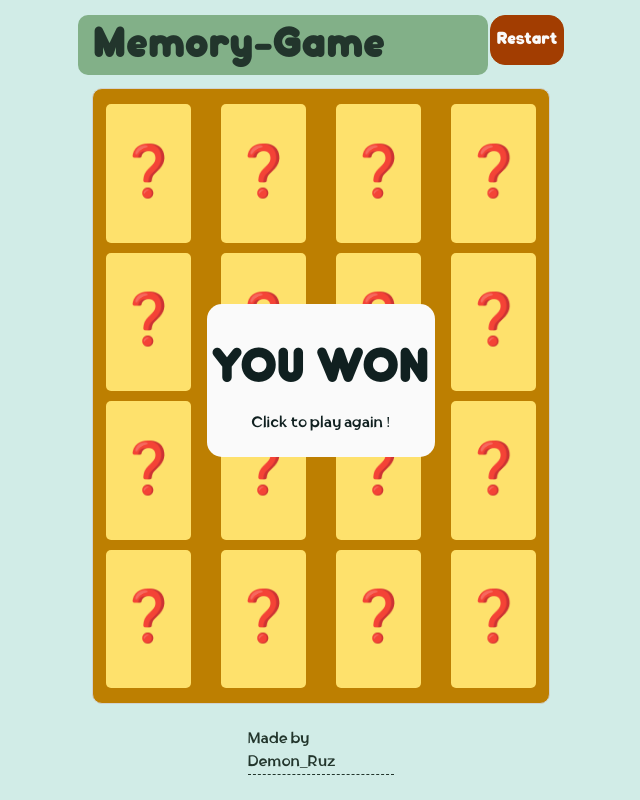
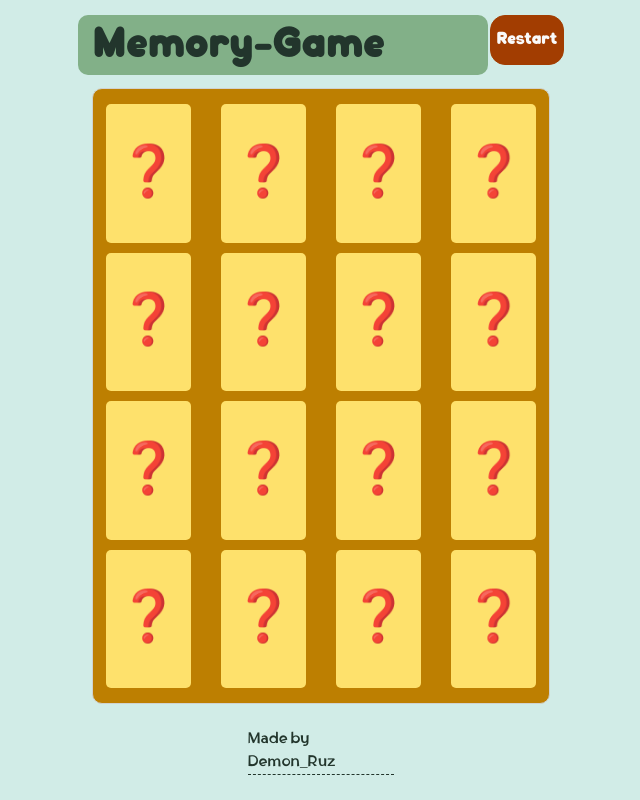
Before and after one commit to Glon8/Memory-Game, a React (Vite) app: page / in a window 1280 px wide. Shown: the whole page, without its empty margins (319-959 px from the left). Built offline with nearby package versions, Linux system fonts and the light colour scheme.

Commit message:
Game logic finish

```diff
--- a/src/App.jsx
+++ b/src/App.jsx
@@ -21,7 +21,7 @@ function App() {
         asClick={() => setRefresh(!useRefresh)} />
 
     </div>
-    <Board asRefresh={useRefresh} />
+    <Board asRefresh={useRefresh} toRefresh={() => setRefresh(!useRefresh)} />
     <TitleTab f={'tufuli'} f_s={3} c={'very-dark-green'} cus={`w-per-2 flex a-items-c j-content-c pr-5 bb-dashed bb-w-1 bb-c-very-dark-green`} m={'mx-0 mt-5'} value={'Made by Demon_Ruz'} />
 
   </div>)
--- a/src/components/Board.jsx
+++ b/src/components/Board.jsx
@@ -13,13 +13,14 @@ import Php from '../images/PHP.logo.webp'
 import Py from '../images/Python.logo.webp'
 import Ru from '../images/Rust.logo.webp'
 
-function Board({ asRefresh }) {
+function Board({ asRefresh, toRefresh }) {
     const debug = true;
 
     const images = [C, CSh, CPl, Html, Java, JS, Php, Py, Ru];
 
     const [useCards, setCards] = useState([]);
-    const [useFinish, setFinish] = useState(true);
+    const [useLock, setLock] = useState(true);
+    const [useFinish, setFinish] = useState(false);
 
     const cards = useRef([]);
     const choosen = useRef([]);
@@ -84,12 +85,18 @@ function Board({ asRefresh }) {
         return new_pile;
     }
 
-    const check_all_found = () => {
-        useCards.forEach((item) => {
-            if (!item.face_up) return false;
-        });
-
-        return true;
+    const finished = () => {
+        const finish = useCards.every((item) => item.face_up);
+        // debug prints
+        if (debug) {
+            console.log('>==============Finish Check==============<')
+            console.log(useCards);
+            console.log('Finish flag is ' + finish);
+            if (finish) console.log('USER WON');
+            else console.log('User still didnt finished!');
+        }
+        // check if all the gards are fliped up > if true, show the pop-up > else, nothing
+        if (finish) setTimeout(() => { setFinish(true); }, 500);
     }
 
     const on_card_click = (res) => {
@@ -121,15 +128,6 @@ function Board({ asRefresh }) {
             });
             // erase choosen cards
             choosen.current = [];
-
-            const finished = check_all_found();
-            // check if all the gards are fliped up > if true, show the pop-up > else, nothing
-            if (finished) {
-                // debug prints
-                if (debug) console.log('USER WON!');
-
-                setTimeout(() => { }, 500);
-            }
         }
     }
 
@@ -142,10 +140,17 @@ function Board({ asRefresh }) {
     useEffect(() => {
         cards.current = [];
 
+        setFinish(false);
+
         make_game_pile();
 
         setCards(shuffle(cards.current));
     }, [asRefresh]);
+
+    useEffect(() => {
+        if (!useLock) finished();
+        else setLock(false);
+    }, [useCards]);
 
     return (<div className='w-per-7 h-per-16 bg-c-light-brown r-2 b-solid b-w-1 b-c-gray grid grid-t-c-4-per-4 r-g-2 c-g-6 p-3 j-content-c relative'>
         {
@@ -157,7 +162,7 @@ function Board({ asRefresh }) {
         }
 
 
-        <PopUp visible={useFinish} />
+        <PopUp visible={useFinish} asClick={() => toRefresh?.()} />
     </div>)
 }
 
--- a/src/components/PopUp.jsx
+++ b/src/components/PopUp.jsx
@@ -2,8 +2,9 @@ import React from 'react'
 
 import TitleTab from './TitleTab'
 
-function PopUp({ visible }) {
-    return (<div hidden={visible ? false : true} className=' w-per-10 h-per-5 absolute flex f-column top-7 left-5 r-3 j-content-c bg-c-light'>
+function PopUp({ visible, asClick }) {
+    return (<div className={`w-per-10 h-per-5 absolute flex f-column top-7 left-5 r-3 j-content-c bg-c-light ${visible ? '' : 'none'}`}
+        onClick={() => asClick?.()}>
 
         <TitleTab f_s={9} cus={'flex j-content-c'} value={'YOU WON'} />
         <TitleTab f={'tufuli'} f_s={3} cus={'flex j-content-c'} value={'Click to play again !'} />
```
